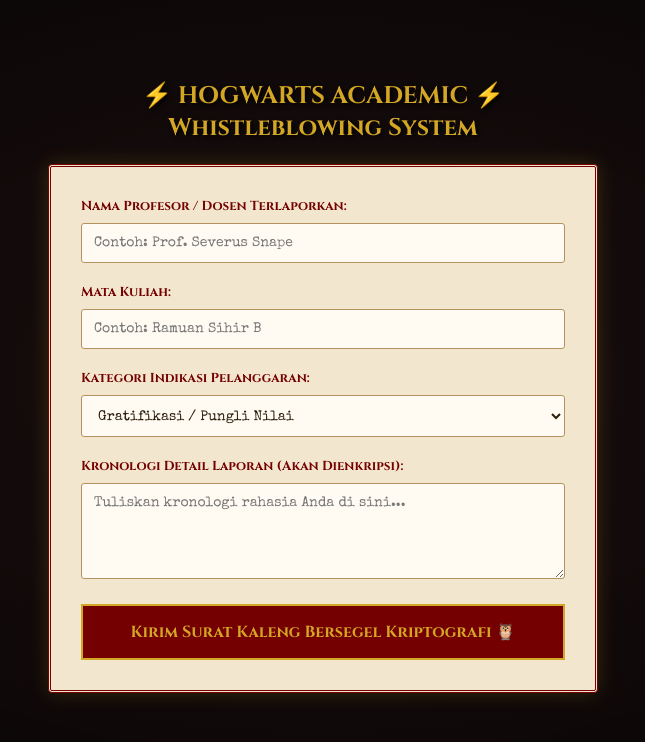
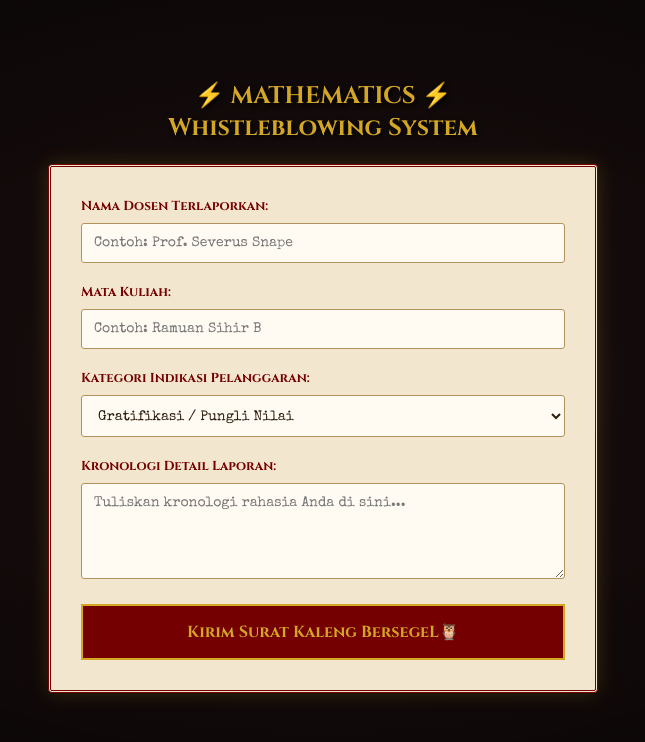
Before and after one commit to nalaspacex/wbs-flask-uas, a Flask app: page / in a window 1280 px wide. Shown: the top 742 px of the page, without its empty margins (317-962 px from the left). Run offline with Flask 3, Linux system fonts and the light colour scheme.

Commit message:
Fixing 6

```diff
--- a/templates/form.html
+++ b/templates/form.html
@@ -3,7 +3,7 @@
 <head>
     <meta charset="UTF-8">
     <meta name="viewport" content="width=device-width, initial-scale=1.0">
-    <title>Hogwarts Academic Whistleblowing</title>
+    <title>MIU Whistleblowing</title>
     <link href="https://fonts.googleapis.com/css2?family=Cinzel:wght@600;700&family=Special+Elite&display=swap" rel="stylesheet">
     <style>
         body {
@@ -67,11 +67,11 @@
     </style>
 </head>
 <body>
-    <h2>⚡ HOGWARTS ACADEMIC ⚡<br>Whistleblowing System</h2>
+    <h2>⚡ MATHEMATICS ⚡<br>Whistleblowing System</h2>
     <form action="/" method="POST">
 
         <div class="group">
-            <label for="nama_dosen">Nama Profesor / Dosen Terlaporkan:</label>
+            <label for="nama_dosen">Nama Dosen Terlaporkan:</label>
             <input type="text" id="nama_dosen" name="nama_dosen" required placeholder="Contoh: Prof. Severus Snape">
         </div>
 
@@ -90,11 +90,11 @@
         </div>
 
         <div class="group">
-            <label for="kronologi">Kronologi Detail Laporan (Akan Dienkripsi):</label>
+            <label for="kronologi">Kronologi Detail Laporan:</label>
             <textarea id="kronologi" name="kronologi" rows="5" required placeholder="Tuliskan kronologi rahasia Anda di sini..."></textarea>
         </div>
 
-        <button type="submit">Kirim Surat Kaleng Bersegel Kriptografi 🦉</button>
+        <button type="submit">Kirim Surat Kaleng BersegeL🦉</button>
     </form>
 </body>
 </html>
```
Also changed, not shown: templates/response.html (+3 -6 lines).
